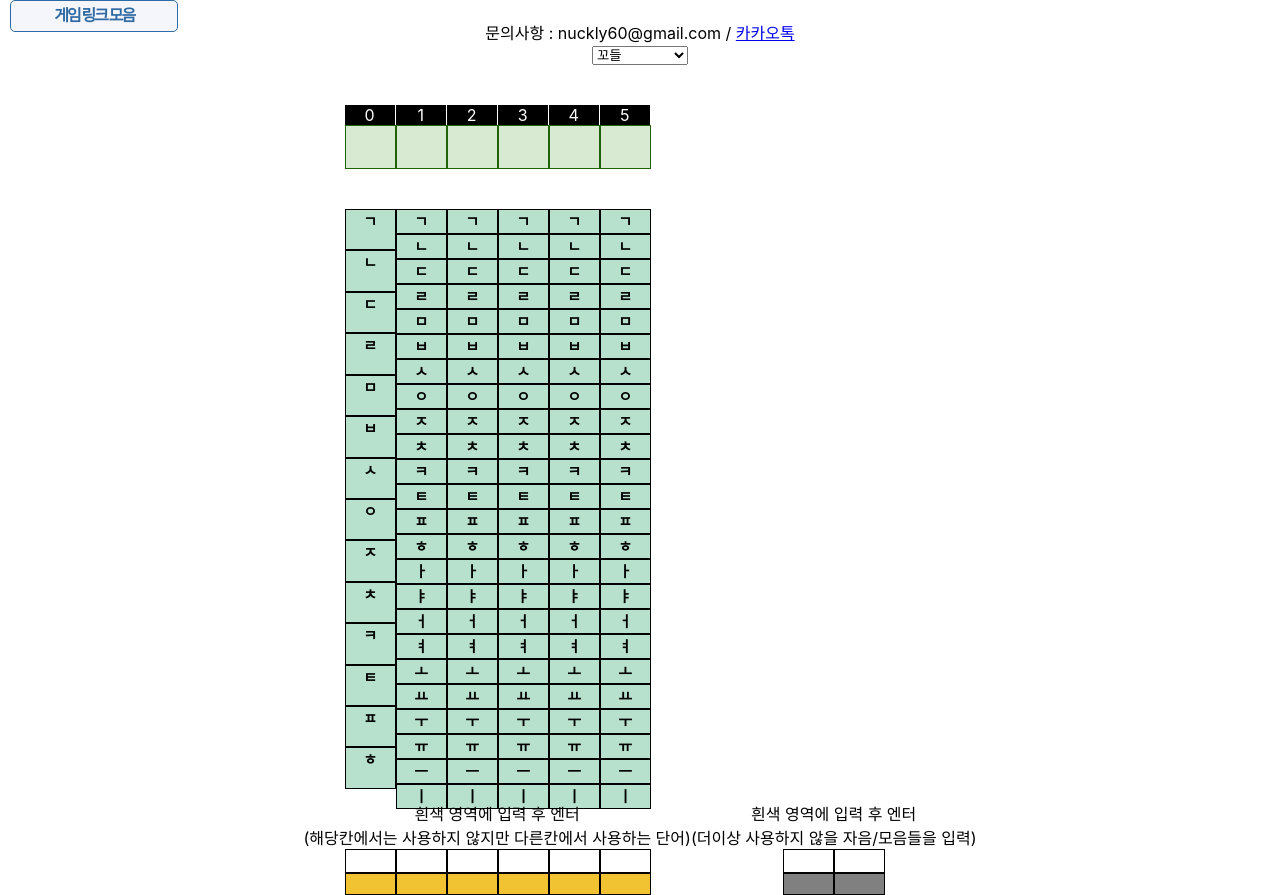
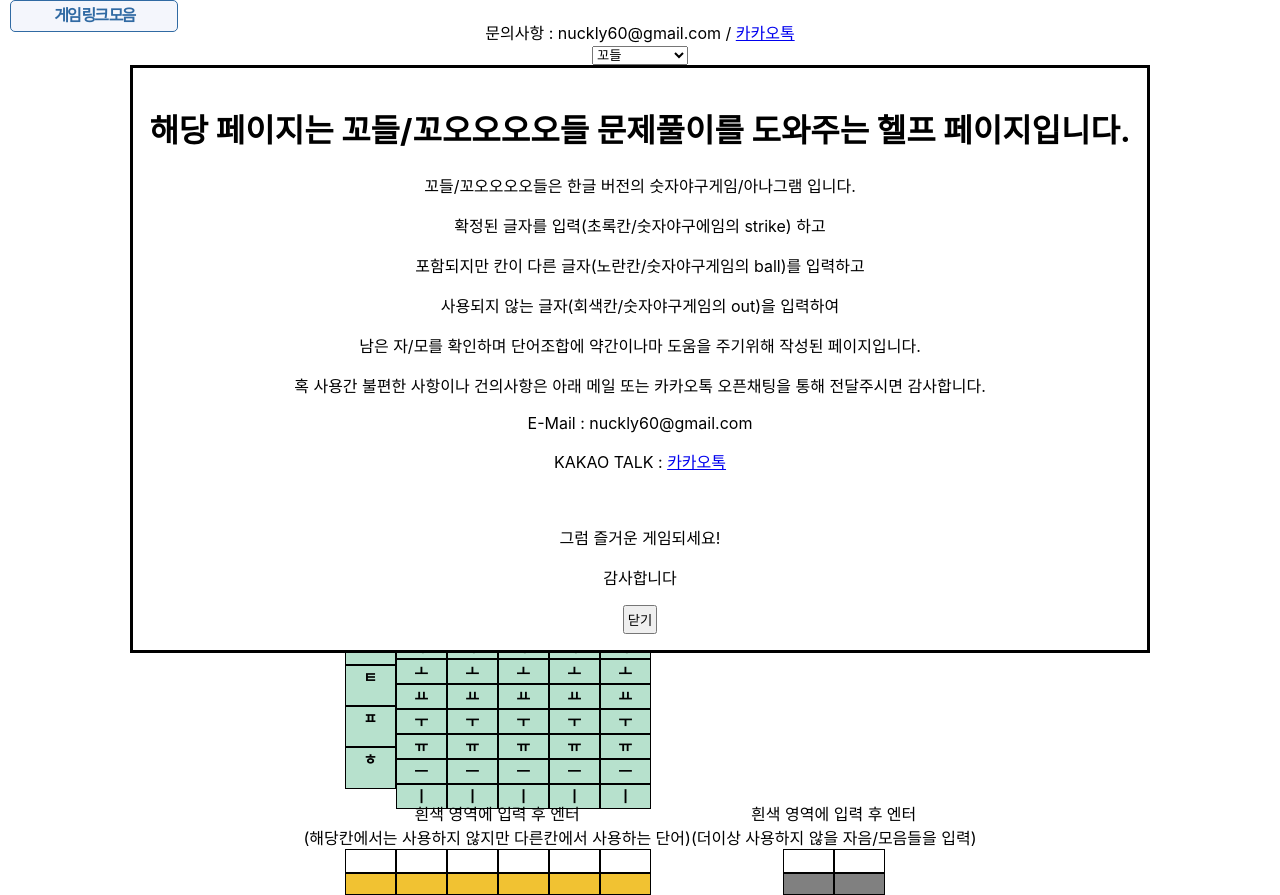
Before and after one commit to GaeTaeng/kordle-helper, a React (Create React App) app: page / in a window 1280 px wide. Built offline with nearby package versions, Linux system fonts and the light colour scheme.

Commit message:
notice 추가

```diff
--- a/src/kordle_helper/contents/KordleContents.css
+++ b/src/kordle_helper/contents/KordleContents.css
@@ -16,7 +16,7 @@
 }
 .kooooodle
 .word {
-    width: 30px;
+    width: 25px;
 }
 .answerInputContainer {
     display : inline-flex;
--- a/src/kordle_helper/contents/KordleContents.js
+++ b/src/kordle_helper/contents/KordleContents.js
@@ -1,5 +1,6 @@
 import { useEffect, useState } from "react";
 import "./KordleContents.css"
+import "./popup.css"
 import { GAME_TYPE } from "./kordleConst";
 const init_1 = ["ㄱ", "ㄴ", "ㄷ", "ㄹ", "ㅁ", "ㅂ", "ㅅ", "ㅇ", "ㅈ", "ㅊ", "ㅋ", "ㅌ", "ㅍ", "ㅎ"]
 const init = ["ㄱ", "ㄴ", "ㄷ", "ㄹ", "ㅁ", "ㅂ", "ㅅ", "ㅇ", "ㅈ", "ㅊ", "ㅋ", "ㅌ", "ㅍ", "ㅎ", "ㅏ", "ㅑ", "ㅓ", "ㅕ", "ㅗ", "ㅛ", "ㅜ", "ㅠ", "ㅡ", "ㅣ"];
@@ -11,6 +12,7 @@ function KordleContents({type}) {
     const [notUseList, setNotUseList] = useState( [["",],["",]]);
 
 
+    const [isOpenNotice, setIsOpenNotice] = useState(true)
     useEffect(() => {
         console.log("type : ", type)
         if(String(type) === String(GAME_TYPE.KORDLE)) {
@@ -192,8 +194,31 @@ function KordleContents({type}) {
 
     }
     console.log("Answer : ", answerList)
+
+    const handleCloseNoticePopup = () => {
+        setIsOpenNotice(false);
+    }
     return (
         <div className="kordleContents">
+            <dialog open={isOpenNotice}>
+                <h1>해당 페이지는 꼬들/꼬오오오오들 문제풀이를 도와주는 헬프 페이지입니다.</h1>
+                <p>꼬들/꼬오오오오들은 한글 버전의 숫자야구게임/아나그램 입니다. </p>
+                <p>확정된 글자를 입력(초록칸/숫자야구에임의 strike) 하고 </p>
+                <p>포함되지만 칸이 다른 글자(노란칸/숫자야구게임의 ball)를 입력하고 </p>
+                <p>사용되지 않는 글자(회색칸/숫자야구게임의 out)을 입력하여 </p>
+                <p>남은 자/모를 확인하며 단어조합에 약간이나마 도움을 주기위해 작성된 페이지입니다.</p>
+
+
+                <p>혹 사용간 불편한 사항이나 건의사항은 아래 메일 또는 카카오톡 오픈채팅을 통해 전달주시면 감사합니다.</p>
+                <p>E-Mail : nuckly60@gmail.com </p>
+                <p>KAKAO TALK :  <a href="https://open.kakao.com/o/gdYCzqOg"  target='_blank'>카카오톡</a></p>
+                <br />
+                <p>그럼 즐거운 게임되세요! </p>
+                <p>감사합니다 </p>
+
+                <button className="noticeButton" onClick={handleCloseNoticePopup}>닫기</button>
+
+            </dialog>
             <div className="leftContents">
                 <div className="section">
                     <div className="answerInputContainer" >
@@ -266,6 +291,8 @@ function KordleContents({type}) {
                 </div>
             </div>
 
+
+
         </div>
 
     )
--- /dev/null
+++ b/src/kordle_helper/contents/popup.css
@@ -0,0 +1,4 @@
+.noticeButton {
+    padding: 0.2rem
+
+}
```
